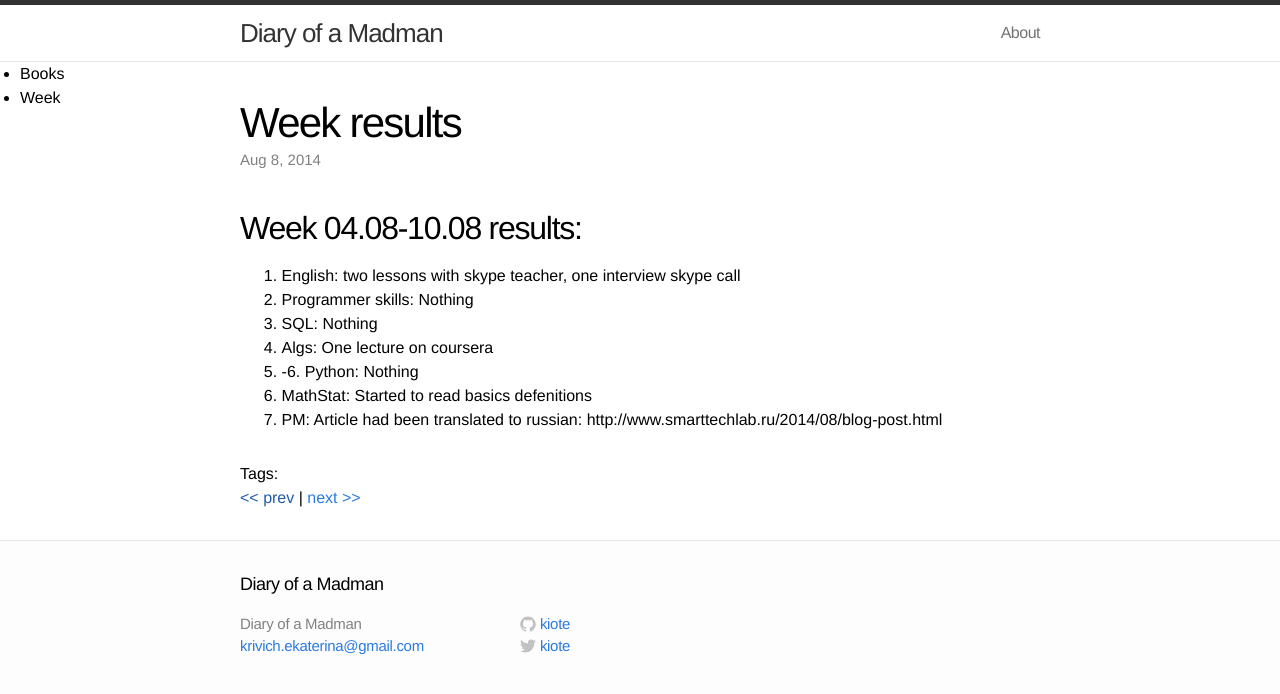
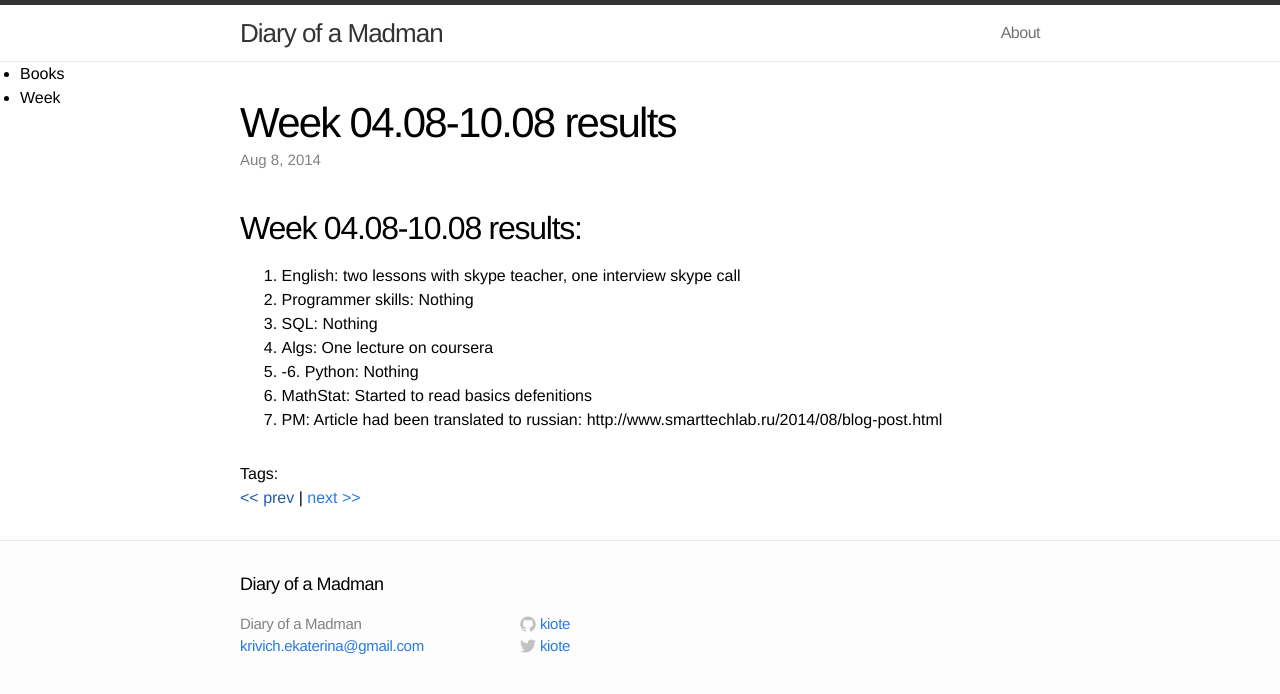
Before and after one commit to kiote/kiote.github.io, a Jekyll site: the page built from _posts/week/2014-08-08-week-results.markdown, in a window 1280 px wide. Shown: the top 694 px of the page. Built offline with Jekyll 4.4.1, drawn with Linux system fonts in a browser that asks for light colours.

Commit message:
headers changed

```diff
--- a/_posts/week/2014-08-08-week-results.markdown
+++ b/_posts/week/2014-08-08-week-results.markdown
@@ -1,6 +1,6 @@
 ---
 layout: post
-title:  "Week results"
+title:  "Week 04.08-10.08 results"
 date:   2014-08-08 12:39:01
 ---
 Week 04.08-10.08 results:
--- a/_posts/week/2014-08-12-week-results.markdown
+++ b/_posts/week/2014-08-12-week-results.markdown
@@ -1,6 +1,6 @@
 ---
 layout: post
-title:  "Week results"
+title:  "Week 11.08-17.08 results"
 date:   2014-08-12 12:39:01
 ---
 Week 11.08-17.08 results:
```
